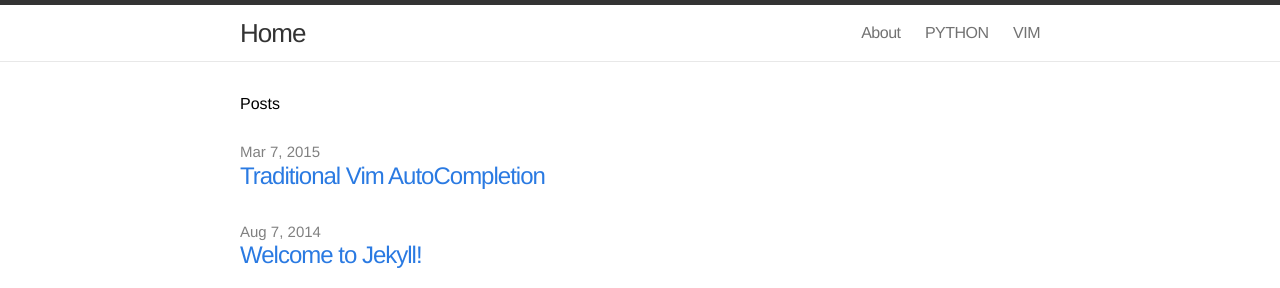
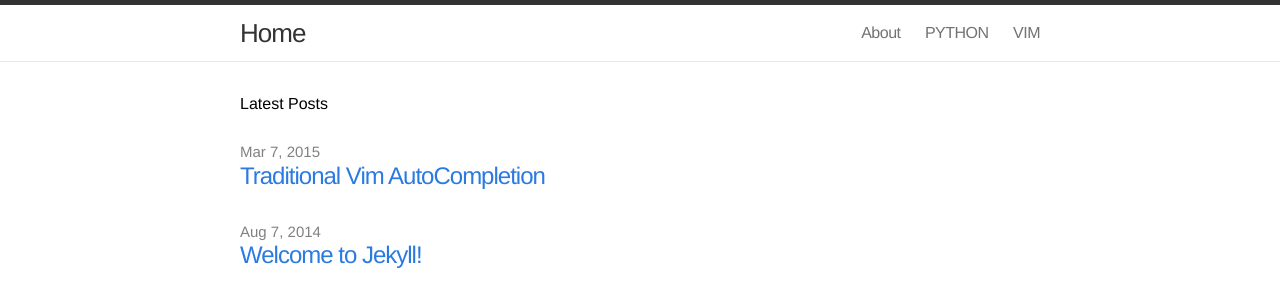
Before and after one commit to zzh699/myblog, a Jekyll site: the page built from index.html, in a window 1280 px wide. Shown: the top 288 px of the page. Built offline with Jekyll 4.4.1, drawn with Linux system fonts in a browser that asks for light colours; the list of posts is cut into pages by our own code.

Commit message:
add 'latest' to title in home page

```diff
--- a/index.html
+++ b/index.html
@@ -4,7 +4,7 @@ layout: default
 
 <div class="home">
 
-  <h1>Posts</h1>
+  <h1>Latest Posts</h1>
 
   <ul class="posts">
     {% for post in site.posts %}
```
